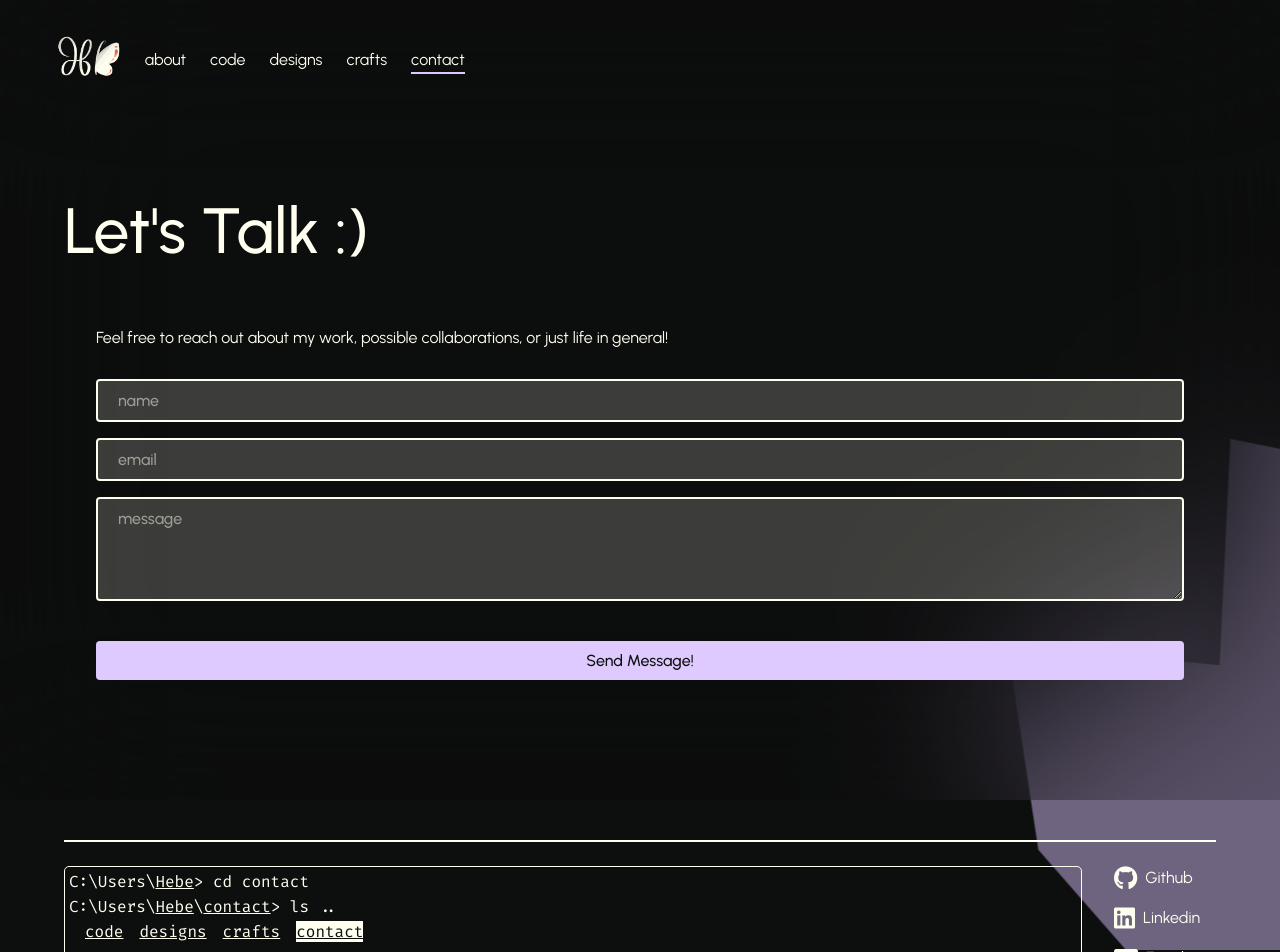
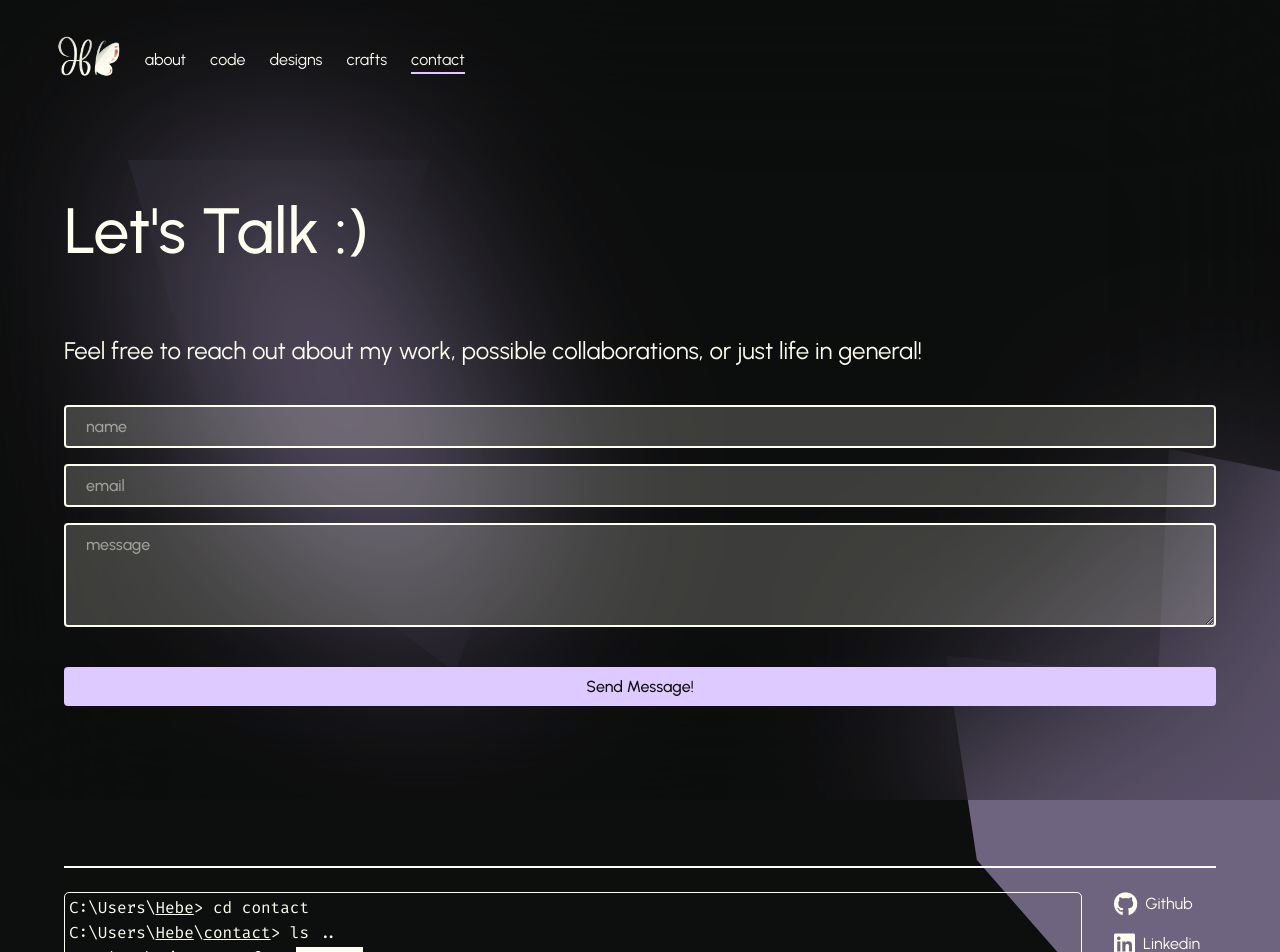
Before and after one commit to Hebe3834/Hebe3834.github.io, a React (Vite) app: page /#/contact in a window 1280 px wide. Shown: the top 952 px of the page. Built offline with nearby package versions, Linux system fonts and the light colour scheme; no server answers; sample sign-in values are in the browser's storage; a web font is replaced by a local one.

Commit message:
small changes

```diff
--- a/src/styles/about.scss
+++ b/src/styles/about.scss
@@ -48,7 +48,7 @@
         }
 
         p {
-            font-size: 1.5em;
+            font-size: 1.5rem;
             font-weight: 300;
             line-height: 1.75;
             margin: 0;
--- a/src/styles/background.scss
+++ b/src/styles/background.scss
@@ -21,19 +21,21 @@
         position: absolute;
         top: 0;
         left: 0;
-        animation-name: float0;
-        animation-duration: 30s;
-        animation-iteration-count: infinite;
-        animation-timing-function: linear;
+        // animation-name: float0;
+        // animation-duration: 30s;
+        // animation-iteration-count: infinite;
+        // animation-timing-function: linear;
+        transform: translate(10vw, 20vh)
     }
     .blob1 {
         position: absolute;
         bottom: 0;
         right: 0;
-        animation-name: float1;
-        animation-duration: 20s;
-        animation-iteration-count: infinite;
-        animation-timing-function: linear;
+        // animation-name: float1;
+        // animation-duration: 20s;
+        // animation-iteration-count: infinite;
+        // animation-timing-function: linear;
+        transform: translate(20vw, 20vh)
     }
     .blur {
         background-color: rgba(13, 14, 14, 0.20);
--- a/src/styles/components/codebtn.scss
+++ b/src/styles/components/codebtn.scss
@@ -1,9 +1,9 @@
 .codeBtn {
     display: flex;
     flex-direction: column;
-    flex-basis: 300px;
+    flex-basis: 400px;
     flex-grow: 1;
-    max-width: 800px;
+    max-width: 550px;
     position: relative;
     padding-right: 2rem; // spacing for tags and desc
     padding-bottom: 2rem; //spacing for desc
@@ -48,7 +48,7 @@
             width: 100%;
             height: auto;
             // box-shadow: inset 0 0 20px var(--black);
-            transform: scale(1.1);
+            transform: scale(1.05);
             transition: transform 0.3s ease-in;
         }
         .shadow {
--- a/src/styles/components/designbtn.scss
+++ b/src/styles/components/designbtn.scss
@@ -1,6 +1,6 @@
 .design-btn {
     display: flex;
-    flex-basis: 300px;
+    flex-basis: 400px;
     flex-grow: 1;
     max-width: 800px;
     position: relative;
@@ -15,7 +15,7 @@
             width: 100%;
             height: auto;
             // object-fit: contain;
-            transform: scale(1.1);
+            transform: scale(1.05);
             transition: transform 0.3s ease-in;
         }
     }
@@ -68,9 +68,6 @@
             rgba(0, 0, 0, 0),
             rgba(0, 0, 0, 0));
         }
-        .scale-box img {
-            transform: scale(1.1);
-        }
         .scale-box img.scroll {
             animation: scrollPage 10s .5s linear infinite;
             @keyframes scrollPage {
--- a/src/styles/contact.scss
+++ b/src/styles/contact.scss
@@ -25,7 +25,11 @@
                 flex-direction: column;
                 width: 100%;
                 gap: 1rem;
-                margin: 0 2rem;
+                // margin: 0 2rem;  // NO MARGIN/BORDER FOR NOW
+
+                p {
+                    font-size: 1.5rem;
+                }
 
                 input, textarea {
                     font-size: 1rem;
--- a/src/styles/projects.scss
+++ b/src/styles/projects.scss
@@ -12,7 +12,7 @@
             flex-wrap: wrap;
             justify-content: center;
             gap: 5em;
-            padding: 50px;
+            padding: 50px 0;
         }
     }
 }
```
